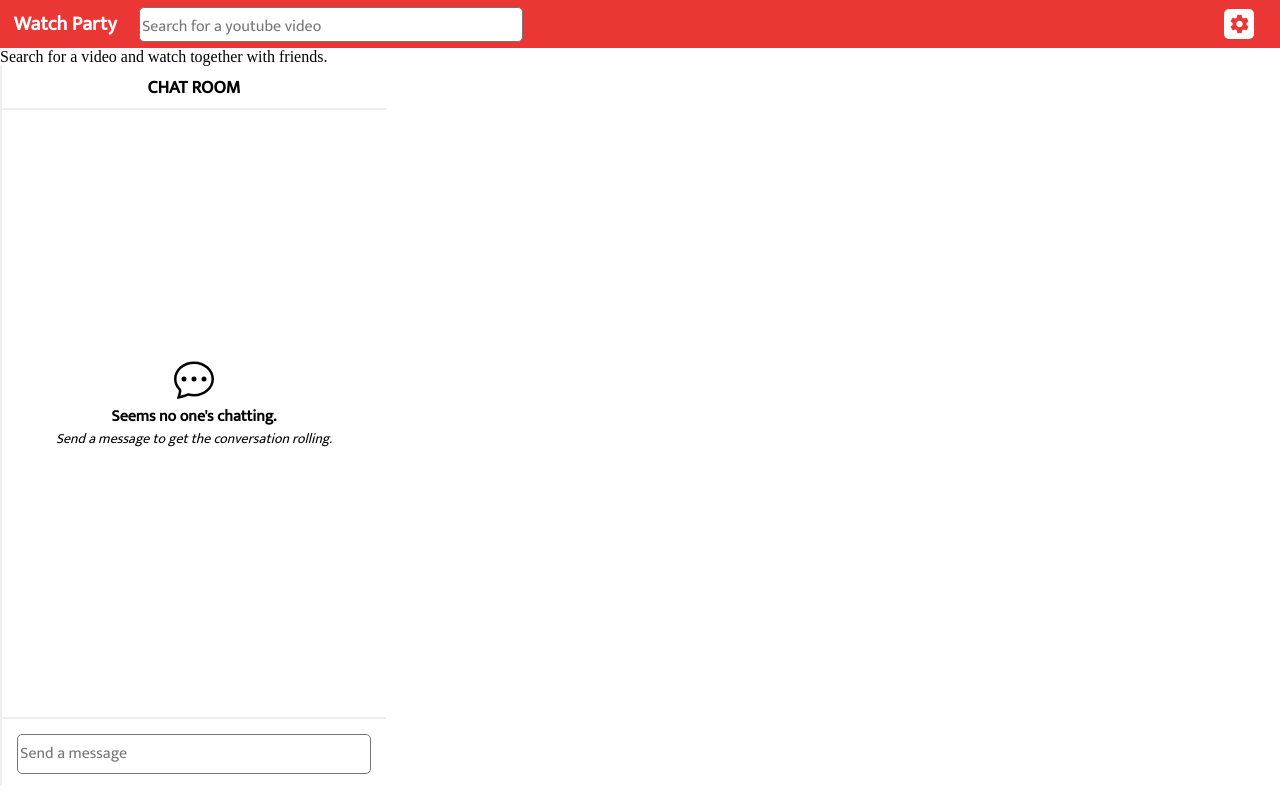
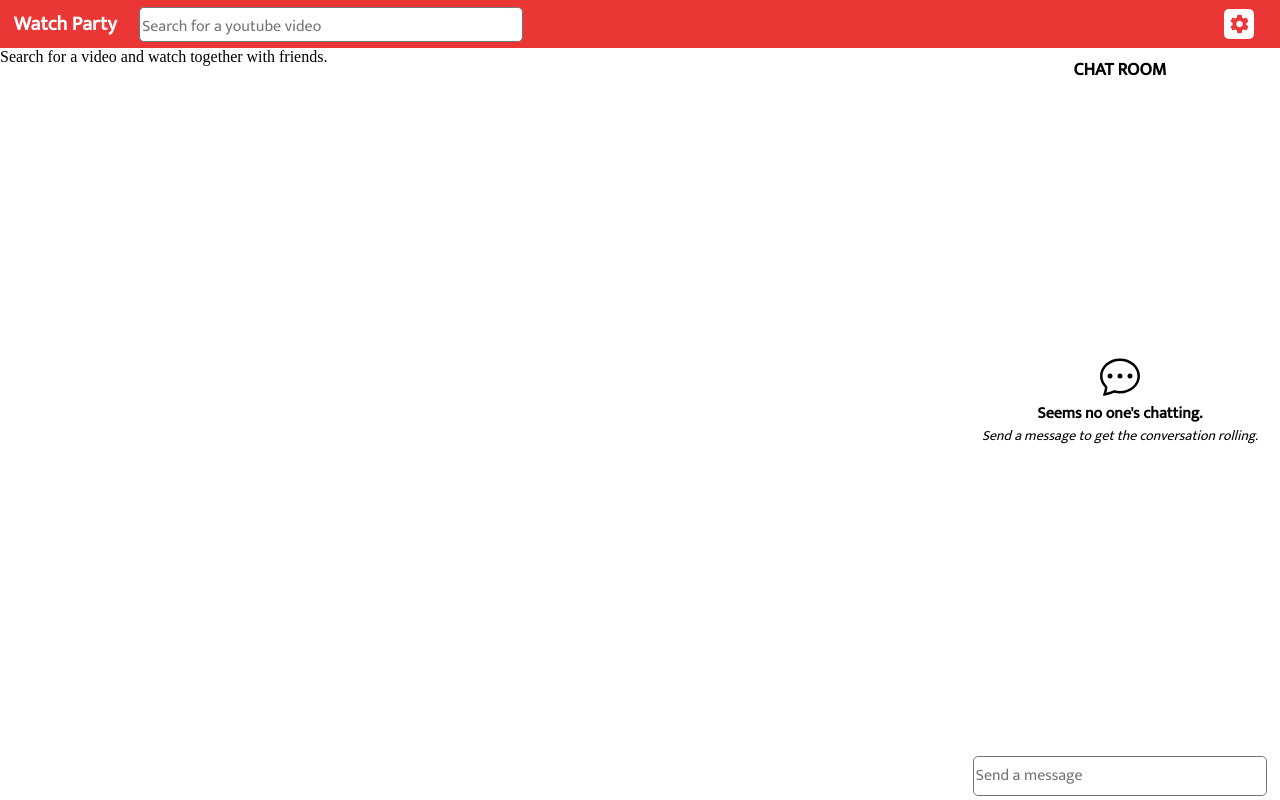
Before and after one commit to sinplea/watch-party, a Svelte app: page / in a window 1280 px wide. Built offline with nearby package versions, Linux system fonts and the light colour scheme.

Commit message:
Creates MainPage and styles to create overarching grid so all components line up nicely on 1 page

```diff
--- a/src/App.svelte
+++ b/src/App.svelte
@@ -6,10 +6,7 @@
     <script src="https://apis.google.com/js/api.js" on:load={handleGoogleAPI}></script>
 </svelte:head>
 <script lang="ts">
-    import ChatPanel from './components/Chat/ChatPanel.svelte';
-    import TopBar from './components/TopBar/TopBar.svelte';
-    import VideoPlayer from './components/VideoPlayer/VideoPlayer.svelte';
-
+    import MainPage from './pages/Main.svelte';
     /**
      * Below sets up google api connection for handling youtube queries in later
      * components. See components/TopBar/TopBarSearch.svelte for example.
@@ -33,7 +30,5 @@
 </script>
 
 <main>
-    <TopBar />
-    <VideoPlayer />
-    <ChatPanel />
+    <MainPage></MainPage>
 </main>
--- a/src/components/Chat/ChatInput.svelte
+++ b/src/components/Chat/ChatInput.svelte
@@ -56,12 +56,11 @@
         align-self: end;
         padding: 0 4%;
         padding-top: 4%;
-        margin-bottom: 2%;
-        border-top: #eee 2px solid;
+        /*margin-bottom: 2%;*/
     }
 
     textarea {
-        height: 40px;
+        height: 2.5em;
         width: 100%;
         resize: none;
         -webkit-border-radius: 5px;
@@ -69,7 +68,7 @@
         border-radius: 5px;
         font-family: 'Mukta', sans-serif;
         font-weight: lighter;
-        padding-top: 10px;
+        padding-top: 0.625em;
         box-sizing: border-box;
     }
 </style>
--- a/src/components/Chat/ChatMessage.svelte
+++ b/src/components/Chat/ChatMessage.svelte
@@ -26,17 +26,17 @@
     .chat-message {
         font-family: 'Mukta', sans-serif;
         padding: 0 2%;
-        max-width: 100%;
+        width: 100%;
         word-wrap: break-word;
     }
 
     .created-at {
-        font-size: 8px;
+        font-size: 0.5em;
         color: #919191;
     }
 
     .sender, .message-body {
-        font-size: 14px;
+        font-size: 0.875em;
     }
 
     .sender {
--- a/src/components/Chat/ChatMessageList.svelte
+++ b/src/components/Chat/ChatMessageList.svelte
@@ -53,7 +53,7 @@ import { afterUpdate, beforeUpdate } from 'svelte';
         grid-row-end: 3;
         align-self: center;
         max-height: 100%;
-        line-height: 22px;
+        line-height: 1.375em;
         overflow: auto;
     }
 
@@ -76,12 +76,12 @@ import { afterUpdate, beforeUpdate } from 'svelte';
     }
 
     .no-message-title {
-        font-size: 16px;
+        font-size: 1em;
         font-weight: bold;
     }
 
     .no-message-subtitle {
-        font-size: 14px;
+        font-size: 0.875em;
         font-style: italic;
     }
 </style>
--- a/src/components/Chat/ChatPanel.svelte
+++ b/src/components/Chat/ChatPanel.svelte
@@ -12,6 +12,7 @@
     };
 </script>
 
+<div class="chat-panel-wrapper">
 <div class="chat-panel">
         <h2 class="top-bar">CHAT ROOM</h2>
         <div class="seperator"></div>
@@ -20,20 +21,27 @@
         <ChatInput sender={$sender} on:onMessageSent={postMessage}></ChatInput>
 </div>
 
+</div>
+
 <style>
+    .chat-panel-wrapper {
+        margin: 0;
+        width: 100%;
+        grid-column: 2 / 3;
+        grid-row: 2 / 3;
+    }
+
     .chat-panel {
         display: grid;
-        width: 30%;
-        min-height: 90vh;
-        max-height: 90vh;
+        width: 100%;
+        height: 100%;
         grid-template-columns: minmax(0, 90vh);
         grid-template-rows: 6% auto 12%;
-        border-left: 2px solid #eee;
     }
 
     .top-bar {
         font-family: 'Mukta', sans-serif;
-        font-size: 18px;
+        font-size: 1.125em;
         text-align: center;
         align-self: center;
         grid-column-start: 1;
@@ -48,6 +56,5 @@
         grid-row-start: 1;
         grid-row-end: 2;
         align-self: end;
-        border-bottom: 2px solid #eee;
     }
 </style>
--- a/src/components/TopBar/TopBar.svelte
+++ b/src/components/TopBar/TopBar.svelte
@@ -14,9 +14,10 @@
         display: grid;
         grid-template-columns: 10% 70% 20%;
         width: 100%;
-        min-height: 6vh;
-        max-height: 6vh;
+        height: 100%;
         background-color: #EB3636;
+        grid-column: 1 / 3;
+        grid-row: 1 / 2;
     }
 
     .logo {
--- a/src/components/TopBar/TopBarSearch.svelte
+++ b/src/components/TopBar/TopBarSearch.svelte
@@ -78,7 +78,7 @@
         grid-column-end: 3;
         align-self: center;
         padding-left: 1.25%;
-        height: 35px;
+        height: 2.1875em;
     }
 
     textarea {
--- a/src/components/VideoPlayer/VideoPlayer.svelte
+++ b/src/components/VideoPlayer/VideoPlayer.svelte
@@ -48,3 +48,12 @@
          <div id="player"></div>
     {/if}
 </div>
+
+<style>
+    .video-player-wrapper {
+        grid-column: 1 / 2;
+        margin: 0;
+        width: 100%;
+        grid-row: 2 / 3;
+    }
+</style>
--- /dev/null
+++ b/src/pages/Main.svelte
@@ -0,0 +1,20 @@
+<script lang="ts">
+    import ChatPanel from '../components/Chat/ChatPanel.svelte';
+    import TopBar from '../components/TopBar/TopBar.svelte';
+    import VideoPlayer from '../components/VideoPlayer/VideoPlayer.svelte';
+</script>
+
+<div class="main-page-wrapper">
+    <TopBar></TopBar>
+    <VideoPlayer></VideoPlayer>
+    <ChatPanel></ChatPanel>
+</div>
+
+<style>
+    .main-page-wrapper {
+        display: grid;
+        height: 100vh;
+        grid-template-columns: 75vw 25vw;
+        grid-template-rows: 6vh auto;
+    }
+</style>
```
Also changed, not shown: 1 other file (tests, documents, lock files or other folders).
